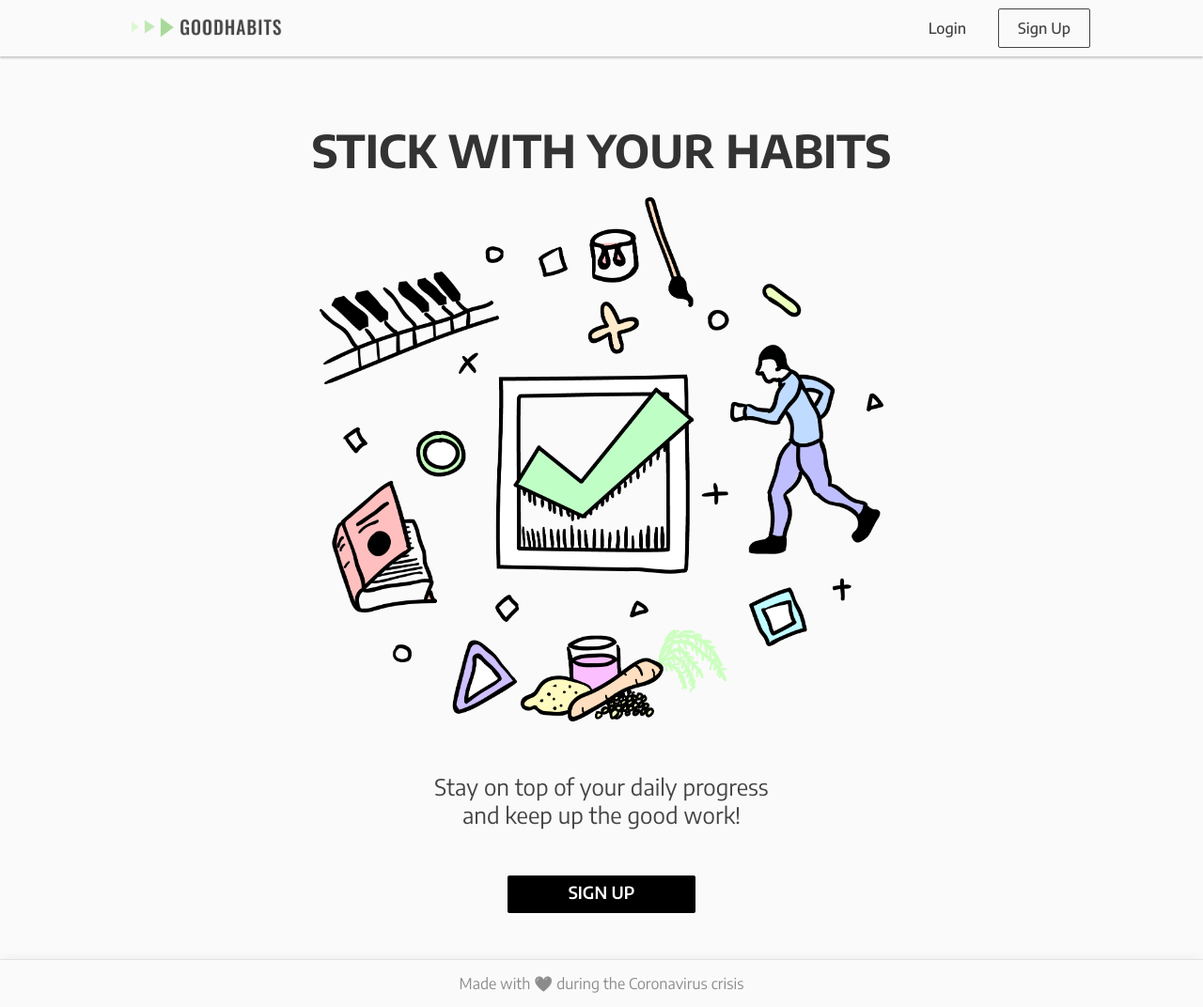
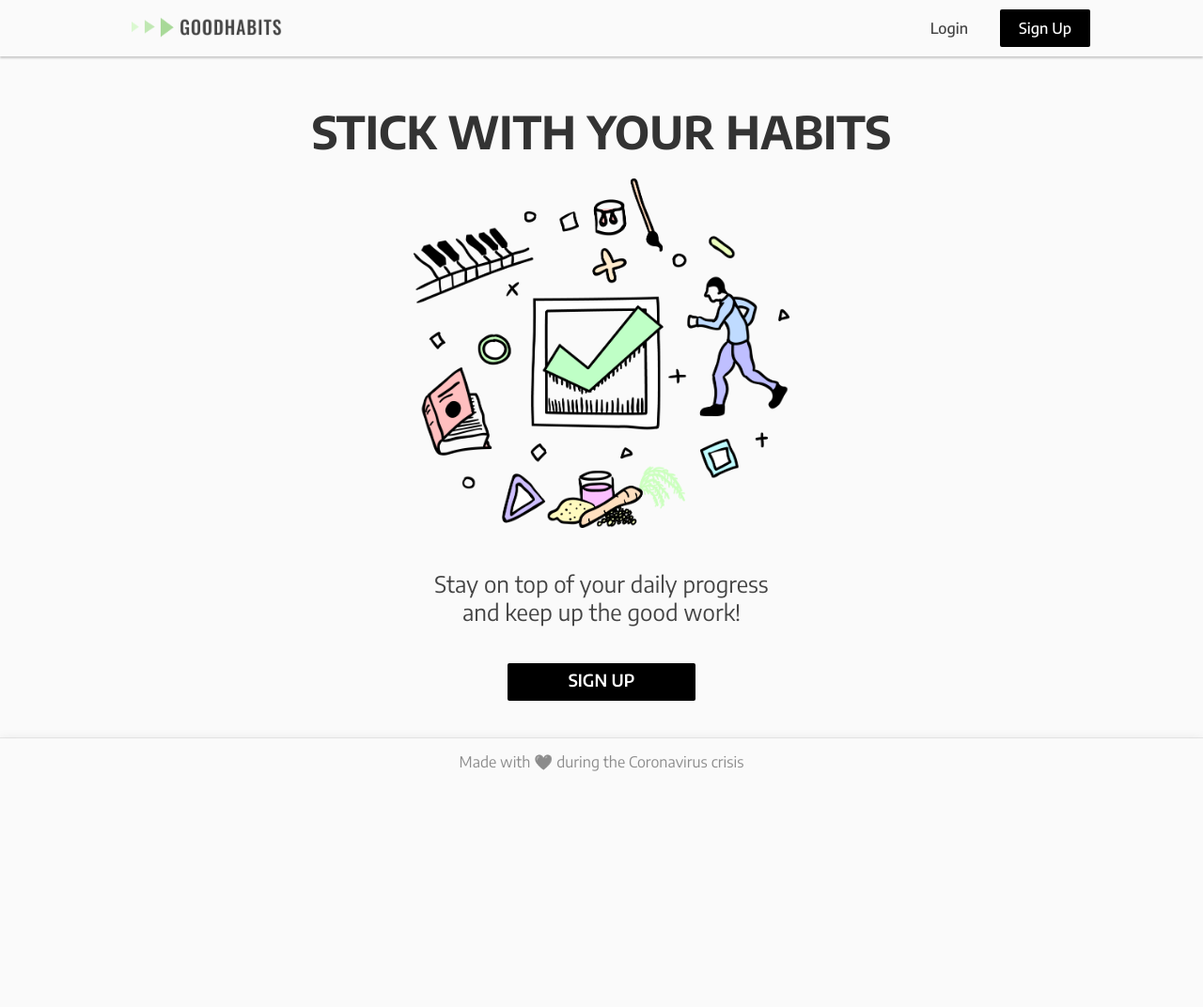
Before and after one commit to LouisSmithUX/good-habits, a Flask app: page / in a window 1280 px wide. Shown: the whole page at 94% size. After the commit the page ends 821 px from the top, so only its background shows below. Run offline with Flask 2, Linux system fonts and the light colour scheme.

Commit message:
favicon, few comestic changes

```diff
--- a/goodhabits/static/main.css
+++ b/goodhabits/static/main.css
@@ -26,6 +26,7 @@ a:link,
 a:visited,
 a:hover,
 a:active {
+  color: #444444;
   text-decoration: none;
 }
 
@@ -50,9 +51,12 @@ a:active {
 
 .navbar-nav a {
   text-decoration: none;
-  color: #444444;
   margin-left: 10px;
   font-weight: 500;
+}
+
+.navbar-nav a.sign_up {
+  color: white;
 }
 
 #hamburger {
@@ -153,14 +157,14 @@ header, #modal.card {
 }
 
 .landing img {
- width: 600px;
+ width: 400px;
 }
 
 .tagline {
   font-size: 24px;
   width: 400px;
   max-width: 80vw;
-  margin: 50px auto;
+  margin: 40px auto;
 }
 
 .cta {
@@ -173,7 +177,7 @@ header, #modal.card {
   text-transform: uppercase;
   border-radius: 2px;
   cursor: pointer;
-  margin: 50px auto;
+  margin: 40px auto;
   width: 200px;
   line-height: 36px;
 }
@@ -214,7 +218,7 @@ header, #modal.card {
   .container {
     width: 1040px;
     margin: auto;
-    margin-top: 70px;
+    margin-top: 50px;
   }
 
   .card {
@@ -407,7 +411,7 @@ form.auth_form legend {
 
 .delete_habit {
   cursor: pointer;
-  display: flex;
+  display: none;
 }
 
 .calendar {
@@ -433,10 +437,6 @@ form.auth_form legend {
 
   .calendar {
     width: 680px;
-  }
-
-  .calendar_header {
-   padding: 0px 20px;
   }
 }
 
--- a/goodhabits/templates/home.html
+++ b/goodhabits/templates/home.html
@@ -85,7 +85,7 @@
 		<div class="habit_list phone">
 		{% endif %}
 			{% for habit in habits%}
-			<div class="habit" data_id="{{habit.id}}">
+			<div class="habit" data_id="{{habit.id}}" onmouseover="this.getElementsByTagName('span')[0].style.display='flex';" onmouseout="this.getElementsByTagName('span')[0].style.display='none';">
 				{{ habit.name }}
 				<span class="delete_habit">
 					<svg width="22" height="22" viewBox="0 0 22 22" fill="none" xmlns="http://www.w3.org/2000/svg">
--- a/goodhabits/templates/layout.html
+++ b/goodhabits/templates/layout.html
@@ -12,7 +12,7 @@
 
 	  gtag('config', 'UA-164031381-1');
 	</script>
-
+	<link rel="shortcut icon" href="{{ url_for('static', filename='favicon.ico') }}">
 
 	<!-- Required meta tags -->
     <meta charset="utf-8">
@@ -43,7 +43,7 @@
 	        	  <a href="{{url_for('users.logout')}}">Logout</a>
 	        	{% else %}
 		          <a href="{{url_for('users.login')}}">Login</a>
-		          <a class="sign_up" href="{{url_for('users.register')}}">Sign Up</a>
+		          <a class="black-button sign_up" href="{{url_for('users.register')}}">Sign Up</a>
 	          {% endif %}
 	        </div>
 	      </div>
```
Also changed, not shown: goodhabits/favicon.ico (added), goodhabits/static/favicon.ico (added).
